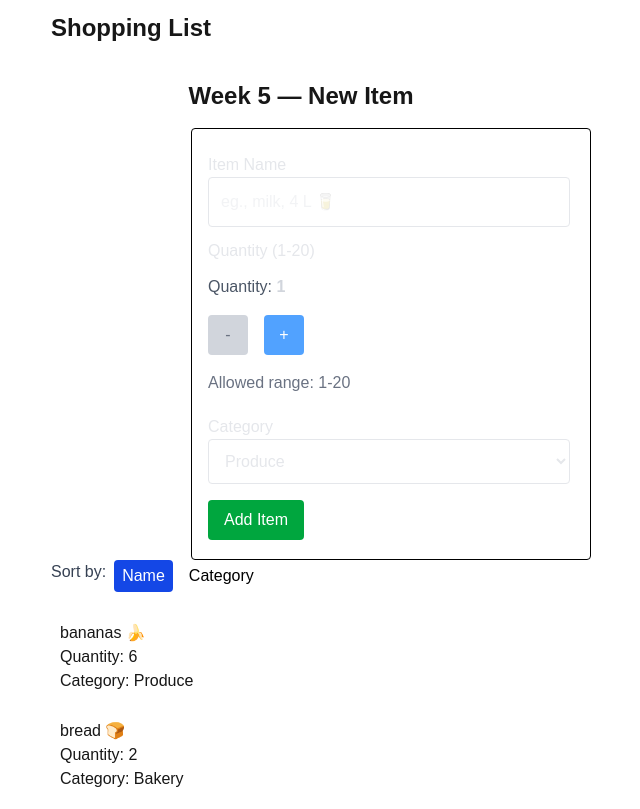
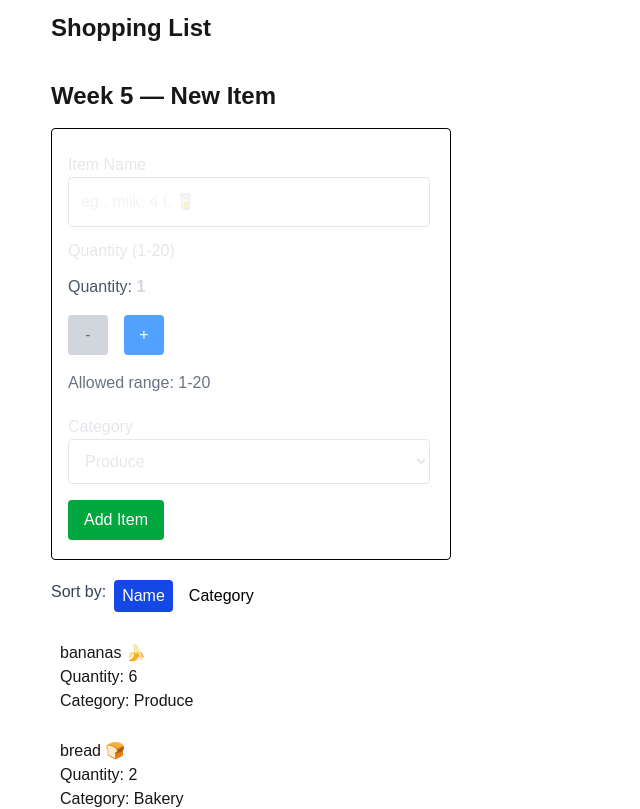
Before and after one commit to usman1736/cprg306-assignments, a Next.js app: page /week-7 in a window 1280 px wide. Shown: the top 809 px of the page, without its empty margins (269-909 px from the left). Built offline with nearby package versions, Linux system fonts and the light colour scheme.

Commit message:
fixed tailwind

```diff
--- a/app/week-7/new-items.js
+++ b/app/week-7/new-items.js
@@ -21,10 +21,10 @@ export default function NewItems({ onAddItem }) {
   }
   return (
     <div>
-      <header className="text-2xl flex justify-center mr-35 font-bold mt-6">
+      <header className="text-2xl flex font-bold mt-6 md:ml-80 ml-170">
         <h1>Week 5 — New Item</h1>
       </header>
-      <section className="flex flex-row justify-center">
+      <section className="ml-170 md:ml-70 mb-5">
         <div className="ml-10 border-1 border-black bg-white text-gray-600 pt-6 pb-4 pl-4 mt-4 rounded-sm w-100 h-108 pr-5">
           <form onSubmit={(event) => handleSubmit(event)}>
             <label className="text-gray-200" htmlFor="name">
```
